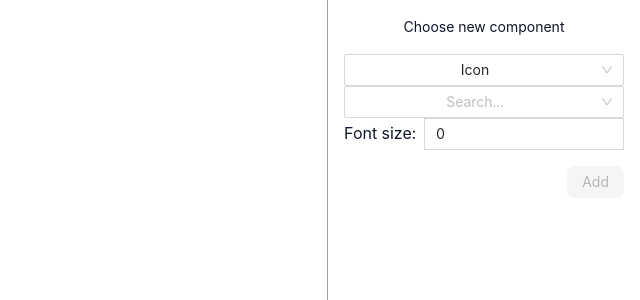
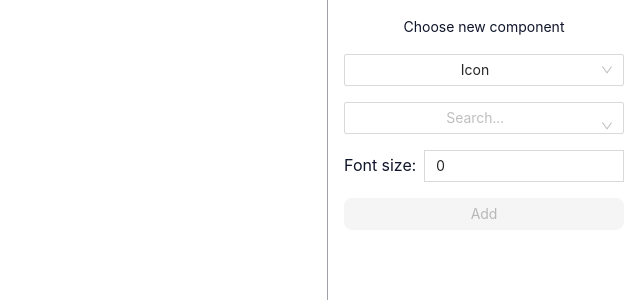
Before and after one commit to KrzysztofKrych/editor, a React (Create React App) app: page / in a window 1280 px wide. Shown: the top 300 px of the page, without its empty margins (640-1280 px from the left). Built offline with nearby package versions, Linux system fonts and the light colour scheme.

Commit message:
more spaces in menu

```diff
--- a/src/components/ui/AddContainerInformations.tsx
+++ b/src/components/ui/AddContainerInformations.tsx
@@ -3,6 +3,7 @@ import { useAppDispatch } from '../../store'
 import { DEFAULT_CONTAINER, DEFAULT_POSITION } from '../../store/editor/consts'
 import { addDraggableContainerThunkAction } from '../../store/editor/editor.thunk'
 import { DraggableContainer } from '../../store/editor/interfaces'
+import { StyledDiv } from '../../styles/styled-components'
 import { ButtonType, DraggableType } from '../../utils/enums'
 import { getUniqId } from '../../utils/helpers'
 import { Button } from './Button'
@@ -29,15 +30,15 @@ export const AddContainerInformations = () => {
   }
 
   return (
-    <>
+    <StyledDiv padding='1rem 0' width='100%'>
       <ContainerUpdateInputs controlledContainerValues={selectedContainer} onChange={handleOnChange} />
       <Button
         disabled={!selectedContainer.width || !selectedContainer.height}
         onClick={handleAddContainer}
-        style={{ margin: '1rem 0', alignSelf: 'flex-end' }}
+        style={{ margin: '1rem 0', width: '100%' }}
         type={ButtonType.PRIMARY}
         text='Add'
       />
-    </>
+    </StyledDiv>
   )
 }
--- a/src/components/ui/AddIconInformations.tsx
+++ b/src/components/ui/AddIconInformations.tsx
@@ -4,7 +4,7 @@ import { useAppDispatch, useAppSelector } from '../../store'
 import { DEFAULT_POSITION } from '../../store/editor/consts'
 import { addDraggableIconThunkAction } from '../../store/editor/editor.thunk'
 import { iconsSelector } from '../../store/icons/icons.reducer'
-import { StyledSelect } from '../../styles/styled-components'
+import { StyledDiv, StyledSelect } from '../../styles/styled-components'
 import { ButtonType, DraggableType } from '../../utils/enums'
 import { getSlicedArray, getUniqId } from '../../utils/helpers'
 import { Button } from './Button'
@@ -50,8 +50,9 @@ export const AddIconInformations = () => {
   }, [icons])
 
   return (
-    <>
+    <StyledDiv padding='1rem 0' width='100%'>
       <StyledSelect
+        padding='0 0 1rem 0'
         onChange={(value) => {
           setSelectedIcon({ ...selectedIcon, value: value as string })
         }}
@@ -78,10 +79,10 @@ export const AddIconInformations = () => {
       <Button
         disabled={!selectedIcon.value || !selectedIcon.fontSize}
         onClick={handleAddIcon}
-        style={{ margin: '1rem 0', alignSelf: 'flex-end' }}
+        style={{ margin: '1rem 0', width: '100%' }}
         type={ButtonType.PRIMARY}
         text='Add'
       />
-    </>
+    </StyledDiv>
   )
 }
--- a/src/components/ui/AddTextInformations.tsx
+++ b/src/components/ui/AddTextInformations.tsx
@@ -3,6 +3,7 @@ import { useAppDispatch } from '../../store'
 import { DEFAULT_TEXT } from '../../store/editor/consts'
 import { addDraggableTextThunkAction } from '../../store/editor/editor.thunk'
 import { DraggableText } from '../../store/editor/interfaces'
+import { StyledDiv } from '../../styles/styled-components'
 import { ButtonType, DraggableType } from '../../utils/enums'
 import { getUniqId, isCssProperty } from '../../utils/helpers'
 import { Button } from './Button'
@@ -42,15 +43,15 @@ export const AddTextInformations = () => {
   }
 
   return (
-    <>
+    <StyledDiv padding='1rem 0' width='100%'>
       <TextUpdateInputs controlledTextValues={controlledTextValues} onChange={handleOnChange} />
       <Button
         disabled={!controlledTextValues.value}
         onClick={handleAddText}
-        style={{ margin: '1rem 0', alignSelf: 'flex-end' }}
+        style={{ margin: '1rem 0', width: '100%' }}
         type={ButtonType.PRIMARY}
         text='Add'
       />
-    </>
+    </StyledDiv>
   )
 }
--- a/src/components/ui/ContainerUpdateInputs.tsx
+++ b/src/components/ui/ContainerUpdateInputs.tsx
@@ -9,6 +9,7 @@ interface Props {
 export const ContainerUpdateInputs = ({ controlledContainerValues, onChange }: Props) => (
   <>
     <InputLabel
+      style={{ padding: '.5rem 0' }}
       inputWidth='200px'
       title='Width:'
       inputType='number'
@@ -20,6 +21,7 @@ export const ContainerUpdateInputs = ({ controlledContainerValues, onChange }: P
     />
 
     <InputLabel
+      style={{ padding: '.5rem 0' }}
       inputWidth='200px'
       title='Height:'
       inputType='number'
--- a/src/components/ui/InputLabel.tsx
+++ b/src/components/ui/InputLabel.tsx
@@ -1,4 +1,4 @@
-import { FocusEvent } from 'react'
+import { CSSProperties, FocusEvent } from 'react'
 import { COLORS } from '../../styles/colors'
 import { StyledFlex, StyledInput, StyledText } from '../../styles/styled-components'
 
@@ -10,6 +10,7 @@ interface Props {
   placeholder?: string
   onBlur?: (event: FocusEvent<HTMLInputElement>) => void
   inputWidth?: string
+  style?: CSSProperties
 }
 
 export const InputLabel = ({
@@ -20,8 +21,9 @@ export const InputLabel = ({
   title,
   onBlur,
   inputWidth,
+  style,
 }: Props) => (
-  <StyledFlex justifycontent='space-between' width='100%'>
+  <StyledFlex justifycontent='space-between' width='100%' style={style}>
     <StyledText padding='0 .5rem 0  0' style={{ whiteSpace: 'nowrap' }} size='16' color={COLORS.PRIMARY}>
       {title}
     </StyledText>
--- a/src/components/ui/TextUpdateInputs.tsx
+++ b/src/components/ui/TextUpdateInputs.tsx
@@ -9,6 +9,7 @@ interface Props {
 export const TextUpdateInputs = ({ controlledTextValues, onChange }: Props) => (
   <>
     <InputLabel
+      style={{ padding: '.5rem 0' }}
       inputWidth='200px'
       title='Text:'
       inputType='text'
@@ -19,6 +20,7 @@ export const TextUpdateInputs = ({ controlledTextValues, onChange }: Props) => (
       }}
     />
     <InputLabel
+      style={{ padding: '.5rem 0' }}
       inputWidth='200px'
       title='Text color:'
       inputType='text'
@@ -30,6 +32,7 @@ export const TextUpdateInputs = ({ controlledTextValues, onChange }: Props) => (
     />
 
     <InputLabel
+      style={{ padding: '.5rem 0' }}
       inputWidth='200px'
       title='Font weight:'
       inputType='text'
@@ -39,8 +42,20 @@ export const TextUpdateInputs = ({ controlledTextValues, onChange }: Props) => (
         onChange({ ...controlledTextValues, fontWeight: Number(event.target.value) })
       }}
     />
+    <InputLabel
+      style={{ padding: '.5rem 0' }}
+      inputWidth='200px'
+      title='Font size:'
+      onChange={(event) => {
+        onChange({ ...controlledTextValues, fontSize: Number(event.target.value) })
+      }}
+      inputType='text'
+      inputValue={controlledTextValues.fontSize}
+      placeholder='Choose font size'
+    />
 
     <InputLabel
+      style={{ padding: '.5rem 0' }}
       inputWidth='200px'
       title='Background:'
       onChange={(event) => {
@@ -51,6 +66,7 @@ export const TextUpdateInputs = ({ controlledTextValues, onChange }: Props) => (
       placeholder='Choose background color'
     />
     <InputLabel
+      style={{ padding: '.5rem 0' }}
       inputWidth='200px'
       title='Padding:'
       onChange={(event) => {
--- a/src/components/views/Editor.tsx
+++ b/src/components/views/Editor.tsx
@@ -40,6 +40,8 @@ export const Editor = () => {
               color: text.color,
               fontWeight: text.fontWeight,
               fontSize: text.fontSize,
+              background: text.background,
+              padding: text.padding,
             }}
             onClick={() => {
               handleUpdateMenuView({ value: MenuType.EDIT, type: DraggableType.TEXT, id: text.id })
--- a/src/styles/styled-components.ts
+++ b/src/styles/styled-components.ts
@@ -7,6 +7,7 @@ export const StyledDiv = styled.div<{
   border?: string
   borderleft?: string
   height?: string
+  width?: string
   padding?: string
 }>`
   background: ${(props) => props.background};
@@ -14,10 +15,12 @@ export const StyledDiv = styled.div<{
   border-left: ${(props) => props.borderleft};
   height: ${(props) => props.height};
   padding: ${(props) => props.padding};
+  width: ${(props) => props.width};
 `
 
-export const StyledSelect = styled(Select)`
+export const StyledSelect = styled(Select)<{ padding?: string }>`
   width: 100%;
+  padding: ${(props) => props.padding};
 `
 
 export const StyledGrid = styled.div<{ columns: string; rows?: string; height?: string }>`
```
